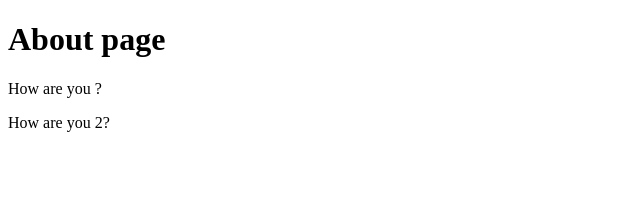
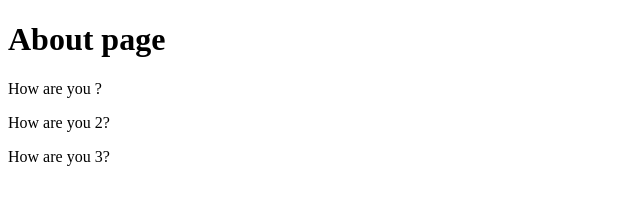
Before and after one commit to nguyendung87/NodeJs, a plain HTML site: page views/About.html in a window 1280 px wide. Shown: the whole page, without its empty margins (0-640 px from the left). Drawn offline with Linux system fonts and the light colour scheme.

Commit message:
Edit about.html 2

```diff
--- a/views/About.html
+++ b/views/About.html
@@ -9,5 +9,6 @@
     <h1>About page</h1>
     <p>How are you ?</p>
     <p>How are you 2?</p>
+    <p>How are you 3?</p>
 </body>
 </html>
```
